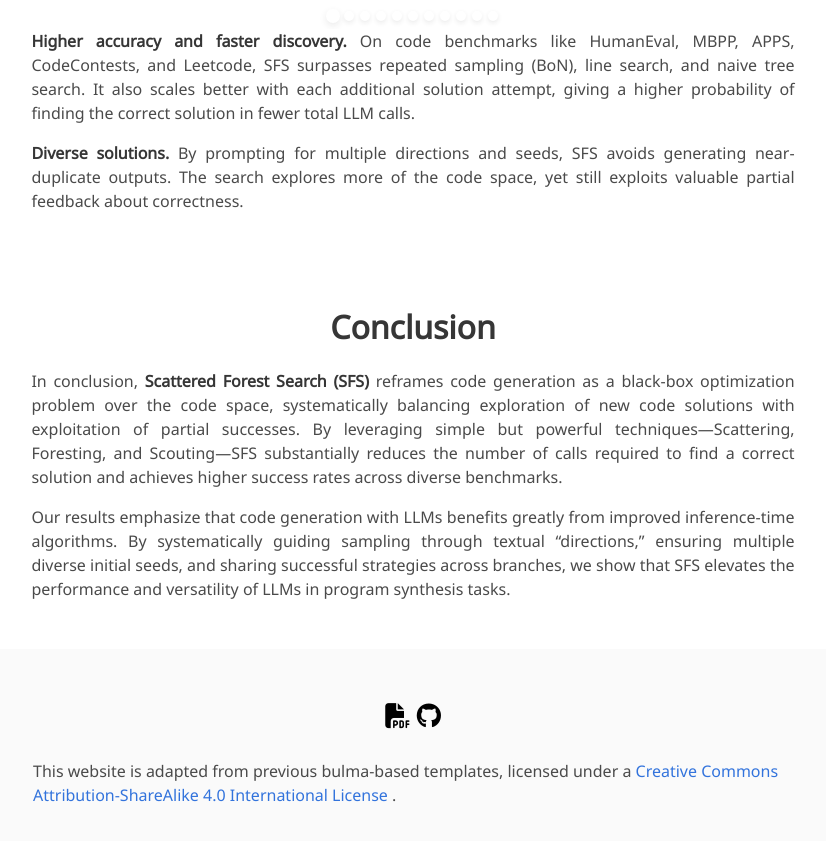
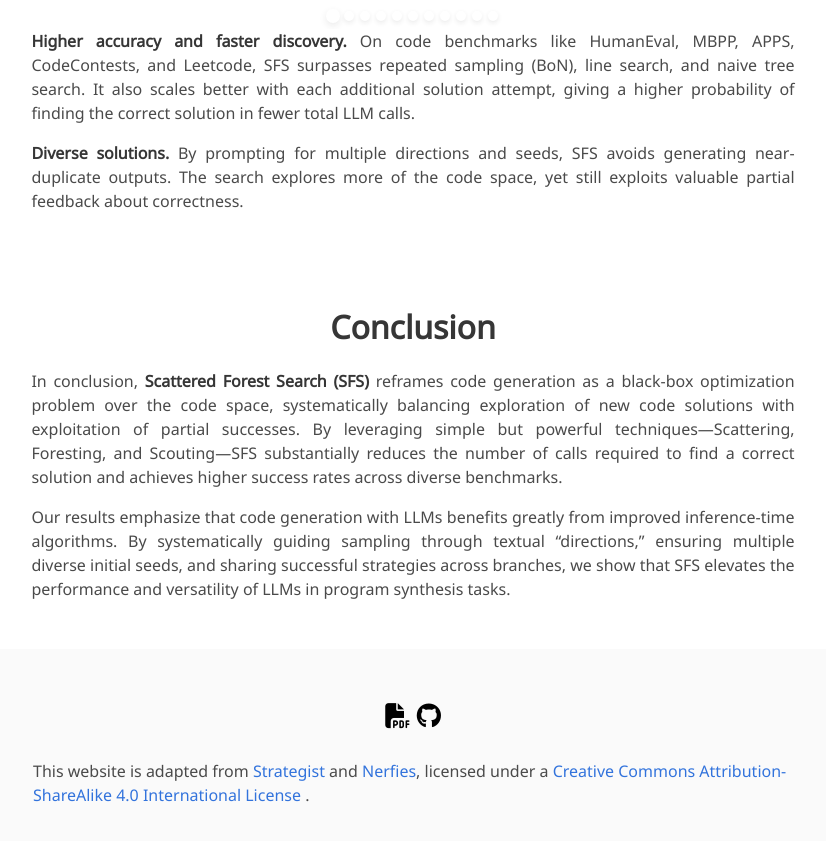
Before and after one commit to codespace-optimization/codespace-optimization.github.io, a plain HTML site: page index.html in a window 1280 px wide. Shown: the part 2640-3481 px from the top of the page, without its empty margins (227-1053 px from the left). Drawn offline with nearby package versions, Linux system fonts and the light colour scheme; some icons are missing; a web font is replaced by a local one.

Commit message:
website mostly working

```diff
--- a/index.html
+++ b/index.html
@@ -406,8 +406,12 @@
       <div class="column is-8">
         <div class="content">
           <p>
-            This website is adapted from previous bulma-based templates, licensed under a
-            <a rel="license" href="http://creativecommons.org/licenses/by-sa/4.0/">
+            This website is adapted from
+            <a href="https://llm-strategist.github.io/" target="_blank">Strategist</a>
+            and
+            <a href="https://nerfies.github.io/" target="_blank">Nerfies</a>,
+            licensed under a
+            <a rel="license" href="http://creativecommons.org/licenses/by-sa/4.0/" target="_blank">
               Creative Commons Attribution-ShareAlike 4.0 International License
             </a>.
           </p>
```
